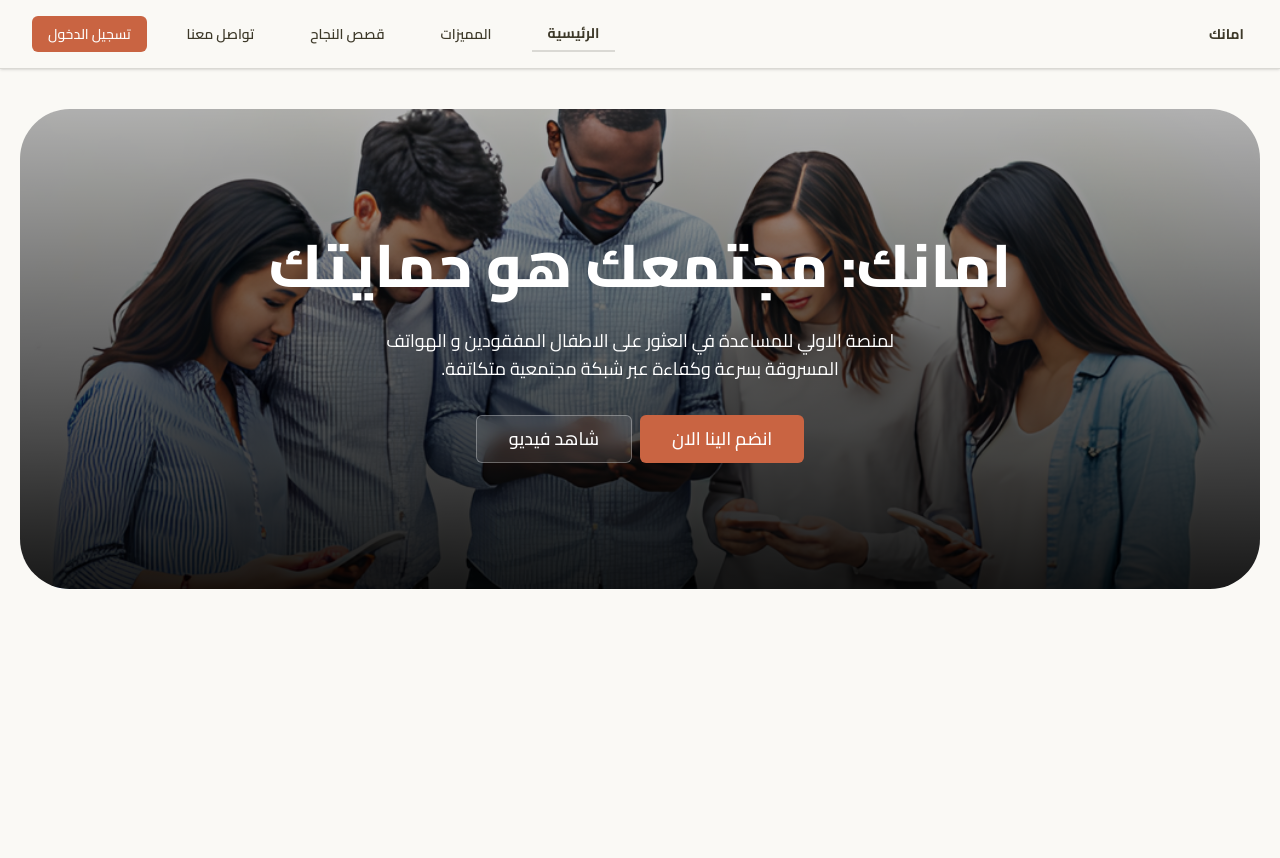
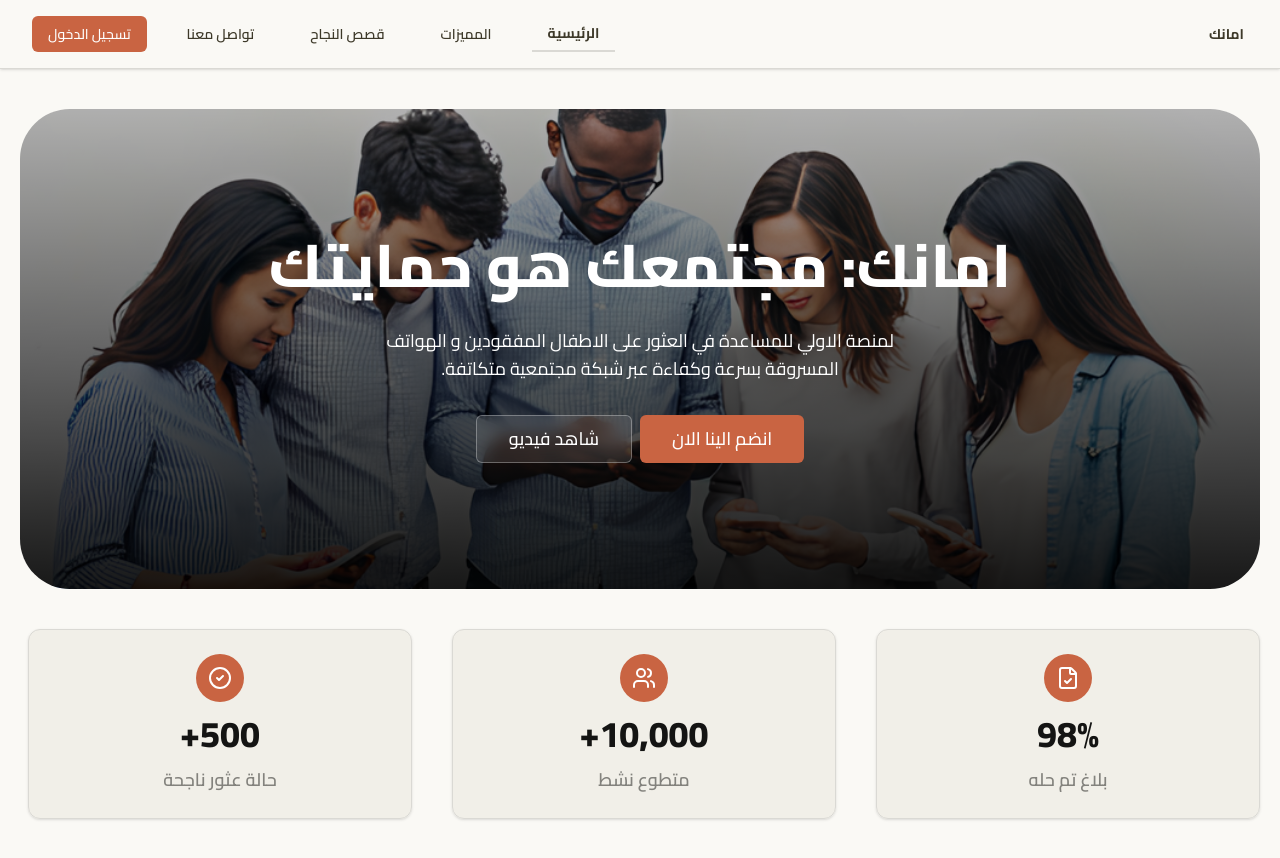
Before and after one commit to Amanak-dev/Amanak, a Next.js app: page / in a window 1280 px wide. Shown: the top 858 px of the page. Before the commit the page ends 800 px from the top, so only its background shows below. Built offline with nearby package versions, Linux system fonts and the light colour scheme.

Commit message:
Add Status section

```diff
--- a/src/app/page.tsx
+++ b/src/app/page.tsx
@@ -1,9 +1,15 @@
 import Hero from "@/components/shared/Home/Hero";
+import Status from "@/components/shared/Home/Status";
 
 export default function Home() {
   return (
     <>
       <Hero />
+
+      {/* Main Content */}
+      <main className="py-10">
+        <Status />
+      </main>
     </>
   );
 }
--- /dev/null
+++ b/src/components/shared/Home/Status.tsx
@@ -0,0 +1,46 @@
+import { Card, CardContent } from "@/components/ui/card";
+import { CircleCheck, FileCheck, Users } from "lucide-react";
+
+const stats = [
+  {
+    icon: FileCheck,
+    value: "98%",
+    label: "بلاغ تم حله",
+  },
+  {
+    icon: Users,
+    value: "10,000+",
+    label: "متطوع نشط",
+  },
+  {
+    icon: CircleCheck,
+    value: "500+",
+    label: "حالة عثور ناجحة",
+  },
+];
+
+export default function Status() {
+  return (
+    <section className="grid grid-cols-3 gap-8">
+      {stats.map((stat, index) => {
+        const Icon = stat.icon;
+
+        return (
+          <Card key={index} className="max-w-sm bg-secondary/50">
+            <CardContent className="flex flex-col items-center justify-center gap-3">
+              <span className="bg-primary p-3 text-white rounded-full">
+                <Icon />
+              </span>
+
+              <span className="font-extrabold text-4xl">{stat.value}</span>
+
+              <p className="text-muted-foreground text-lg font-semibold">
+                {stat.label}
+              </p>
+            </CardContent>
+          </Card>
+        );
+      })}
+    </section>
+  );
+}
--- /dev/null
+++ b/src/components/ui/card.tsx
@@ -0,0 +1,92 @@
+import * as React from "react"
+
+import { cn } from "@/lib/utils"
+
+function Card({ className, ...props }: React.ComponentProps<"div">) {
+  return (
+    <div
+      data-slot="card"
+      className={cn(
+        "bg-card text-card-foreground flex flex-col gap-6 rounded-xl border py-6 shadow-sm",
+        className
+      )}
+      {...props}
+    />
+  )
+}
+
+function CardHeader({ className, ...props }: React.ComponentProps<"div">) {
+  return (
+    <div
+      data-slot="card-header"
+      className={cn(
+        "@container/card-header grid auto-rows-min grid-rows-[auto_auto] items-start gap-2 px-6 has-data-[slot=card-action]:grid-cols-[1fr_auto] [.border-b]:pb-6",
+        className
+      )}
+      {...props}
+    />
+  )
+}
+
+function CardTitle({ className, ...props }: React.ComponentProps<"div">) {
+  return (
+    <div
+      data-slot="card-title"
+      className={cn("leading-none font-semibold", className)}
+      {...props}
+    />
+  )
+}
+
+function CardDescription({ className, ...props }: React.ComponentProps<"div">) {
+  return (
+    <div
+      data-slot="card-description"
+      className={cn("text-muted-foreground text-sm", className)}
+      {...props}
+    />
+  )
+}
+
+function CardAction({ className, ...props }: React.ComponentProps<"div">) {
+  return (
+    <div
+      data-slot="card-action"
+      className={cn(
+        "col-start-2 row-span-2 row-start-1 self-start justify-self-end",
+        className
+      )}
+      {...props}
+    />
+  )
+}
+
+function CardContent({ className, ...props }: React.ComponentProps<"div">) {
+  return (
+    <div
+      data-slot="card-content"
+      className={cn("px-6", className)}
+      {...props}
+    />
+  )
+}
+
+function CardFooter({ className, ...props }: React.ComponentProps<"div">) {
+  return (
+    <div
+      data-slot="card-footer"
+      className={cn("flex items-center px-6 [.border-t]:pt-6", className)}
+      {...props}
+    />
+  )
+}
+
+export {
+  Card,
+  CardHeader,
+  CardFooter,
+  CardTitle,
+  CardAction,
+  CardDescription,
+  CardContent,
+}
```
